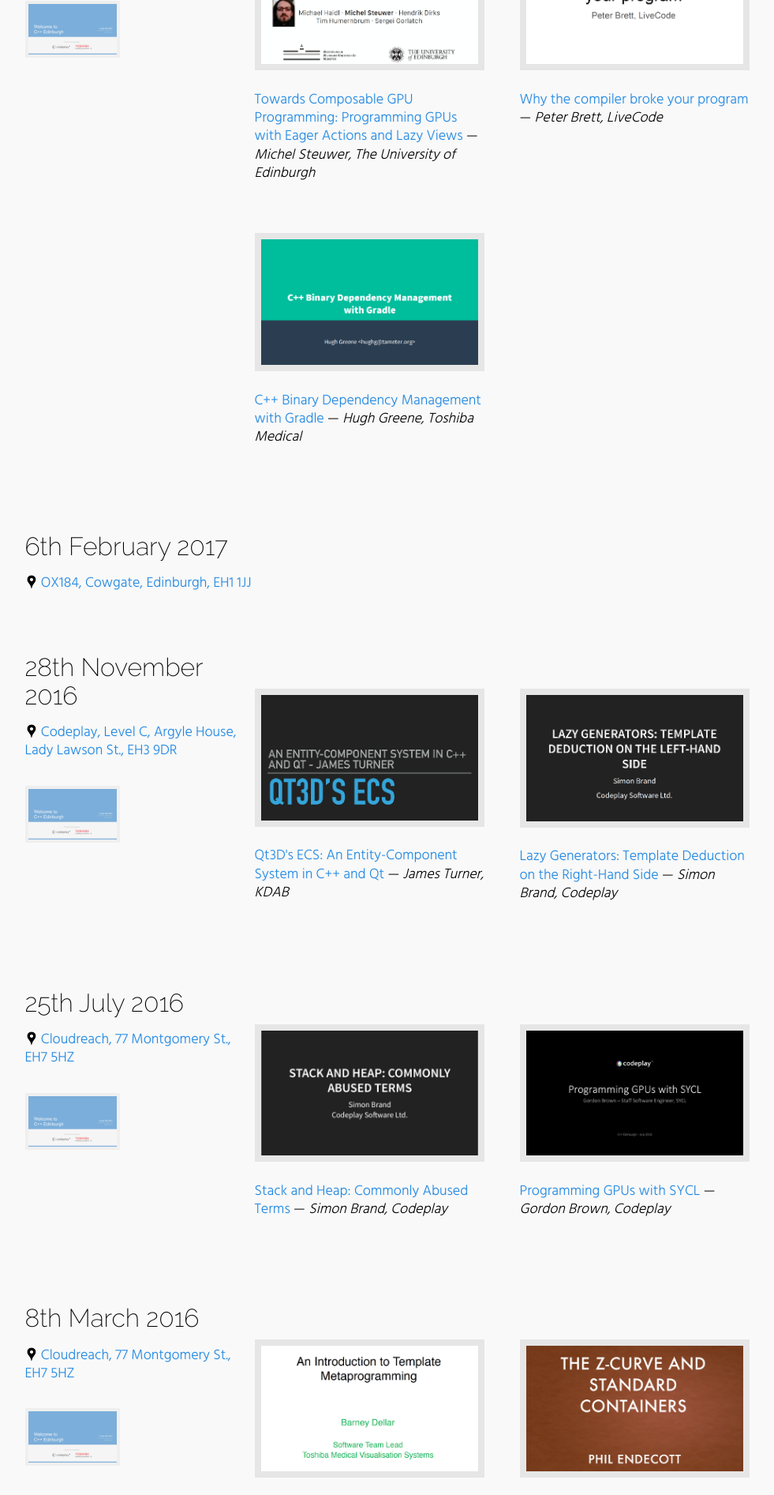
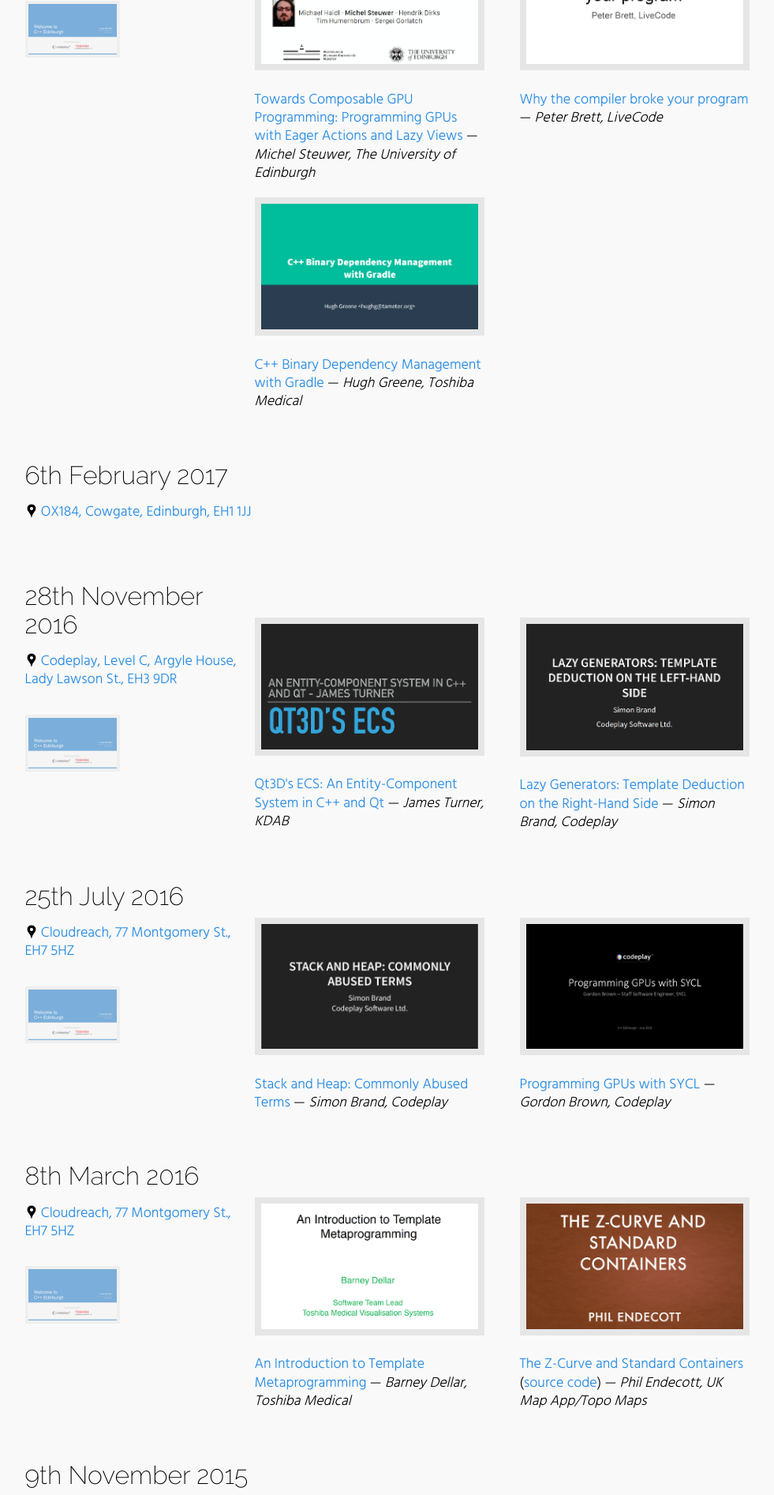
Before and after one commit to sftrabbit/CppEdinburgh, a Jekyll site: the page built from index.html, in a window 1280 px wide. Shown: the part 1283-3176 px from the top of the page at 79% size, without its empty margins (127-1108 px from the left). Built offline with Jekyll 4.4.1, drawn with Linux system fonts in a browser that asks for light colours.

Commit message:
Reduce spacing between rows of slides

```diff
--- a/css/screen.scss
+++ b/css/screen.scss
@@ -176,6 +176,10 @@
 			line-height: 1.1em;
 		}
 	}
+
+	.row .row {
+		padding-bottom: 0;
+	}
 }
 
 section.upcoming {
```
